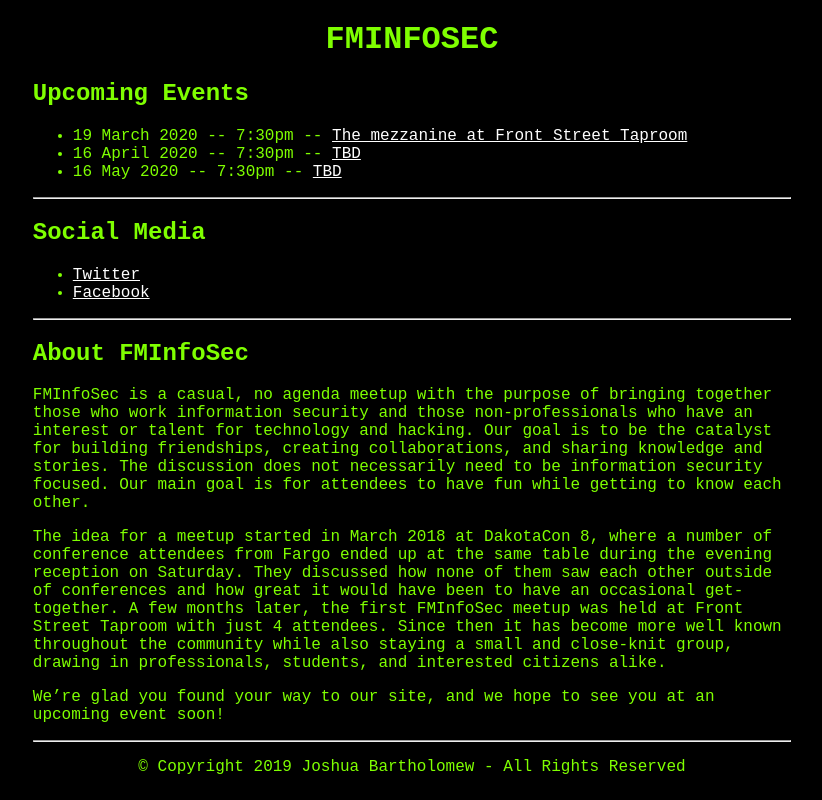
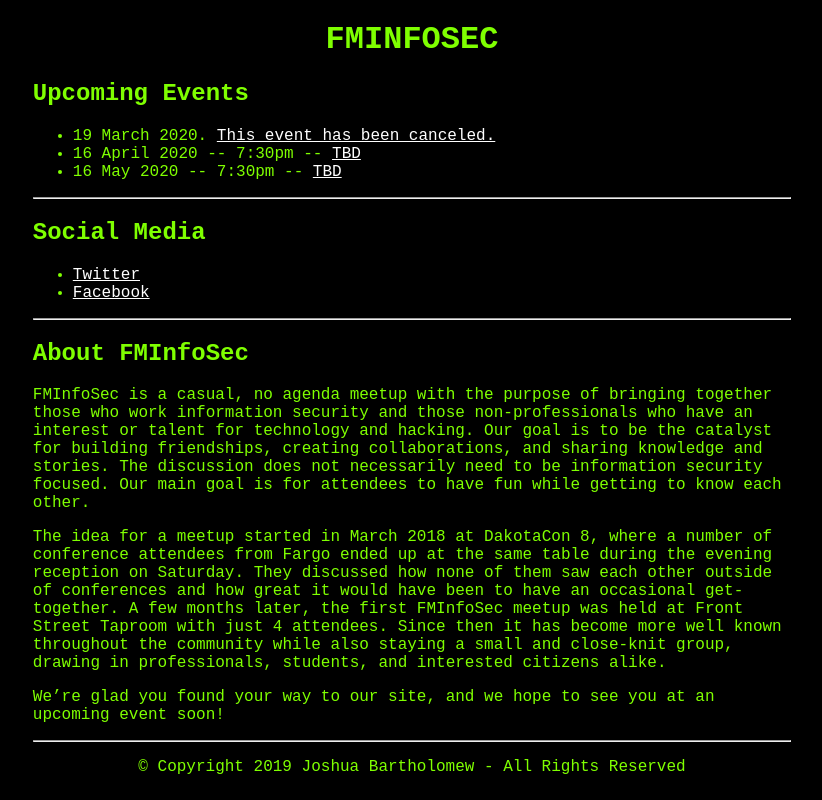
Before and after one commit to FMInfoSec/website, a plain HTML site: page fminfosec.club/index.html in a window 1280 px wide. Shown: the whole page, without its empty margins (228-1050 px from the left). Drawn offline with Linux system fonts and the light colour scheme.

Commit message:
Canceled March event.

```diff
--- a/fminfosec.club/index.html
+++ b/fminfosec.club/index.html
@@ -12,7 +12,7 @@
     <section id="events">
       <h2>Upcoming Events</h2>
       <ul>
-        <li>19 March 2020 -- 7:30pm -- <a target="_blank" rel="noopener noreferrer" href="https://www.google.com/maps/place/Front+Street+Taproom/@46.8742806,-96.791022,17z/data=!3m1!4b1!4m5!3m4!1s0x52c8c95e62ab7f05:0x4cb920c8afe091d1!8m2!3d46.8742806!4d-96.7888333">The mezzanine at Front Street Taproom</a></li>
+        <li>19 March 2020. <a target="_blank" rel="noopener noreferrer" href="http://eastonvfd.org/wp-content/uploads/2017/12/Event-cancelled.jpg">This event has been canceled.</a></li>
         <li>16 April 2020 -- 7:30pm -- <a target="_blank" rel="noopener noreferrer" href="http://phishinglink.click/#rr">TBD</a></li>
         <li>16 May 2020 -- 7:30pm -- <a target="_blank" rel="noopener noreferrer" href="http://phishinglink.click/#up7qo">TBD</a></li>
       </ul>
```
